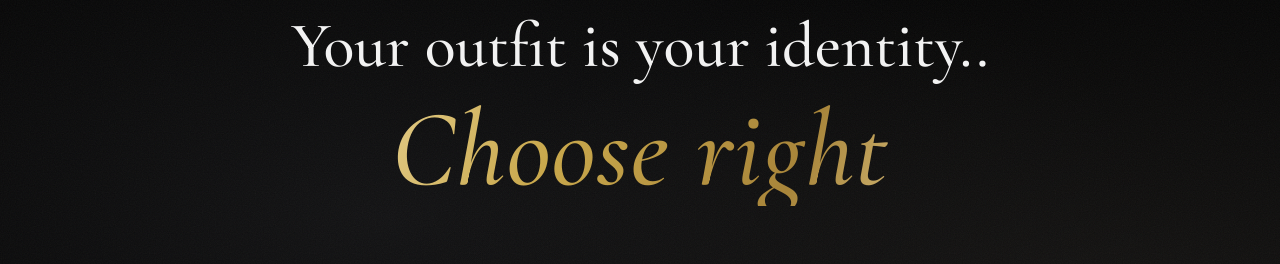
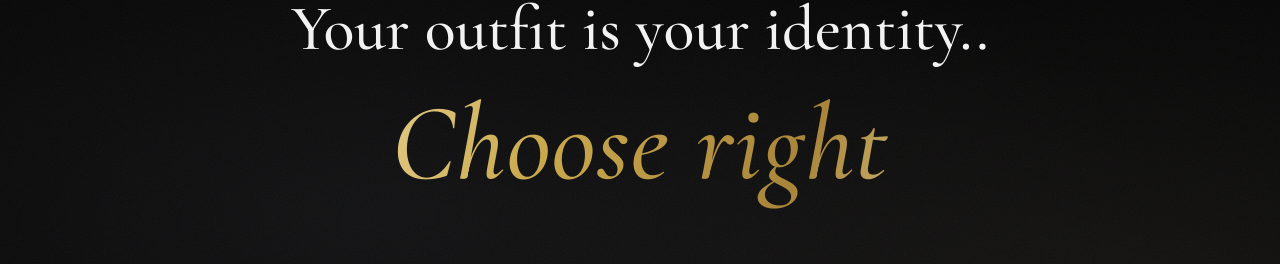
Before and after one commit to maz-is-blue/H.I-Brand, a React (Vite) app in the folder frontend/: page /#/ in a window 1280 px wide. Shown: the part 423-687 px from the top of the page. Built offline with nearby package versions, Linux system fonts and the light colour scheme; no server answers; a web font is replaced by a local one.

Commit message:
Fix clipped descender on hero gold headline
lineHeight: 1.04 was too tight for the italic display font, cutting
off the descender loop on letters like "g". Increased to 1.25 and
added a touch of bottom padding for breathing room.

```diff
--- a/frontend/src/pages/Home.jsx
+++ b/frontend/src/pages/Home.jsx
@@ -100,7 +100,7 @@ export default function Home() {
             <Reveal delay={500} className="mt-9">
               <h1 style={{ lineHeight: isAr ? 1.35 : 1.16, textWrap: 'balance' }}>
                 <span className="block" style={{ ...disp, fontSize: isAr ? 'clamp(2rem,6vw,4.6rem)' : 'clamp(1.9rem,5vw,4.2rem)', color: 'rgba(255,255,255,0.95)' }}>{T.l1}</span>
-                <span className={isAr ? 'block' : 'block gold-grad'} style={{ ...dispI, fontWeight: isAr ? 400 : 500, fontSize: 'clamp(2.6rem,8.5vw,7.2rem)', lineHeight: 1.04, color: 'var(--gold)', marginTop: isAr ? '2px' : '10px', letterSpacing: isAr ? '0' : '0.01em' }}>{T.l2}</span>
+                <span className={isAr ? 'block' : 'block gold-grad'} style={{ ...dispI, fontWeight: isAr ? 400 : 500, fontSize: 'clamp(2.6rem,8.5vw,7.2rem)', lineHeight: 1.25, paddingBottom: '0.1em', color: 'var(--gold)', marginTop: isAr ? '2px' : '10px', letterSpacing: isAr ? '0' : '0.01em' }}>{T.l2}</span>
               </h1>
             </Reveal>
             <Reveal delay={780} className="mt-10">
```
